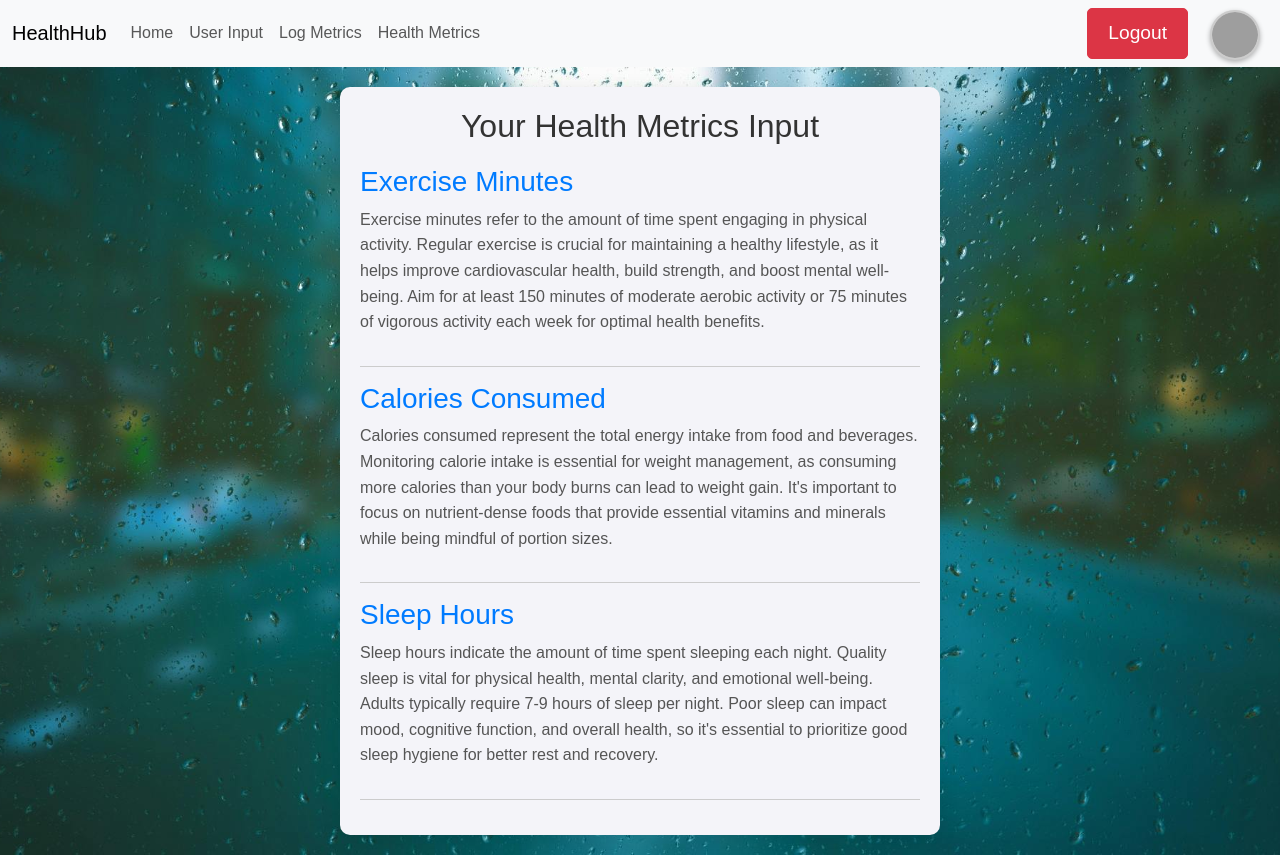
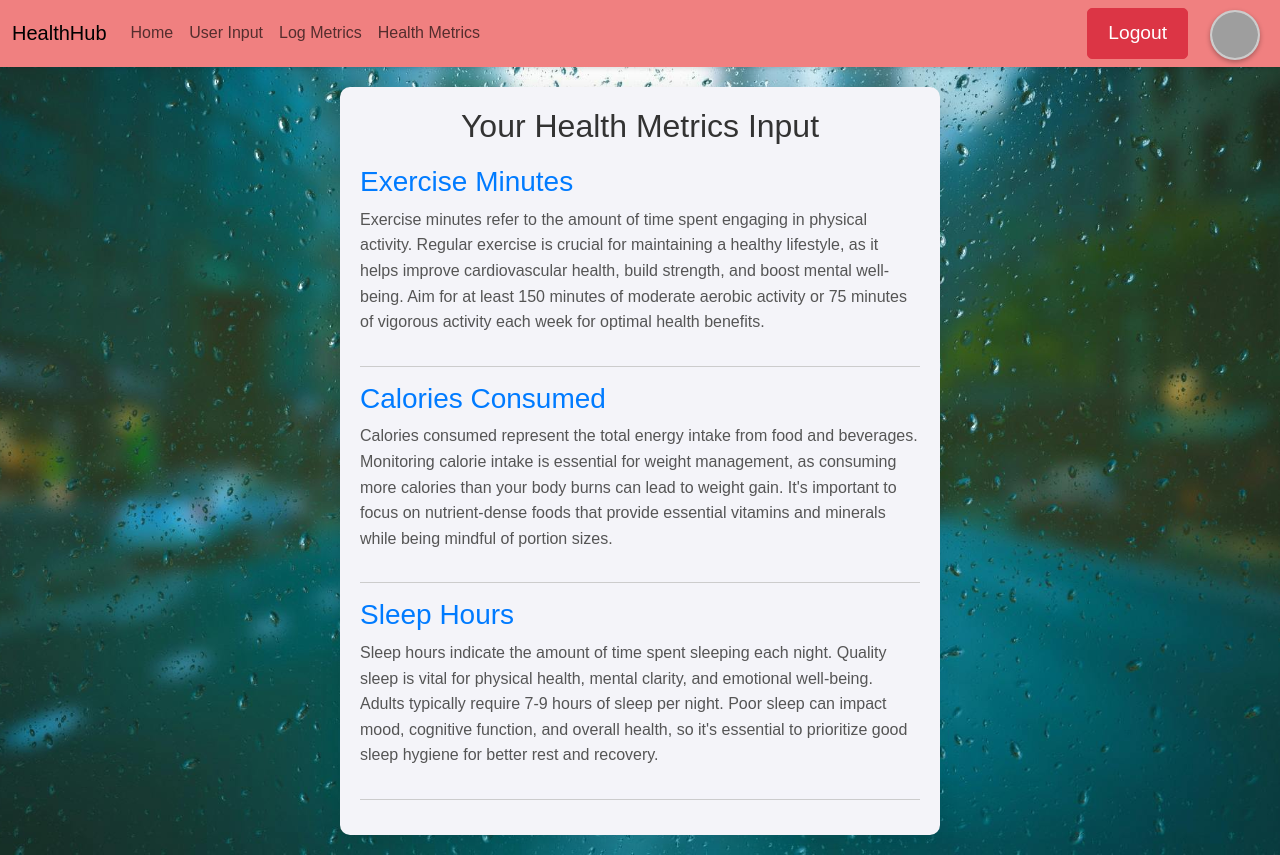
Before and after one commit to Jitugopale/HealthHub, a React (Create React App) app: page /user-input in a window 1280 px wide. Built offline with nearby package versions, Linux system fonts and the light colour scheme; no server answers; sample sign-in values are in the browser's storage; grey boxes are pictures that could not be loaded.

Commit message:
changes made

```diff
--- a/src/App.css
+++ b/src/App.css
@@ -77,3 +77,14 @@ body {
   border-radius: 38px; /* More rounded buttons */
   margin-top: 1rem;
 }
+
+.nav-text {
+  color: white; /* Default color for nav links */
+  font-weight: normal; /* Normal weight for nav links */
+  text-decoration: none; /* No underline for links */
+  transition: color 0.3s ease; /* Smooth transition for hover */
+}
+
+.nav-text:hover {
+  color: green; /* Change color on hover */
+}
--- a/src/components/Navbar.js
+++ b/src/components/Navbar.js
@@ -7,9 +7,9 @@ const Navbar = () => {
   const location = useLocation();
 
   return (
-    <nav className="navbar navbar-expand-lg bg-body-tertiary">
+    <nav className="navbar navbar-expand-lg" style={styles.navbar}>
       <div className="container-fluid">
-        <Link className="navbar-brand" to="/home">HealthHub</Link>
+        <Link className="navbar-brand" to="/home" >HealthHub</Link>
         <button
           className="navbar-toggler"
           type="button"
@@ -24,16 +24,16 @@ const Navbar = () => {
         <div className="collapse navbar-collapse" id="navbarNav">
           <ul className="navbar-nav me-auto mb-2 mb-lg-0">
             <li className="nav-item">
-              <Link className="nav-link" to="/home">Home</Link>
+              <Link className="nav-link" to="/home" >Home</Link>
             </li>
             <li className="nav-item">
-              <Link className="nav-link" to="/user-input">User Input</Link> {/* Updated to point to User Input */}
+              <Link className="nav-link" to="/user-input" >User Input</Link> {/* Updated to point to User Input */}
             </li>
             <li className="nav-item">
-              <Link className="nav-link" to="/log-metrics">Log Metrics</Link>
+              <Link className="nav-link" to="/log-metrics" >Log Metrics</Link>
             </li>
             <li className="nav-item">
-              <Link className="nav-link" to="/health-metrics">Health Metrics</Link>
+              <Link className="nav-link" to="/health-metrics" >Health Metrics</Link>
             </li>
           </ul>
           <ul className="navbar-nav ms-auto">
@@ -55,4 +55,11 @@ const Navbar = () => {
   );
 };
 
+const styles = {
+  navbar: {
+    backgroundColor: '#f08080', // Light background color
+    boxShadow: '0 2px 4px rgba(0, 0, 0, 0.1)', // Subtle shadow for depth
+  },
+};
+
 export default Navbar;
```
Also changed, not shown: 1 other file (tests, documents, lock files or other folders).
